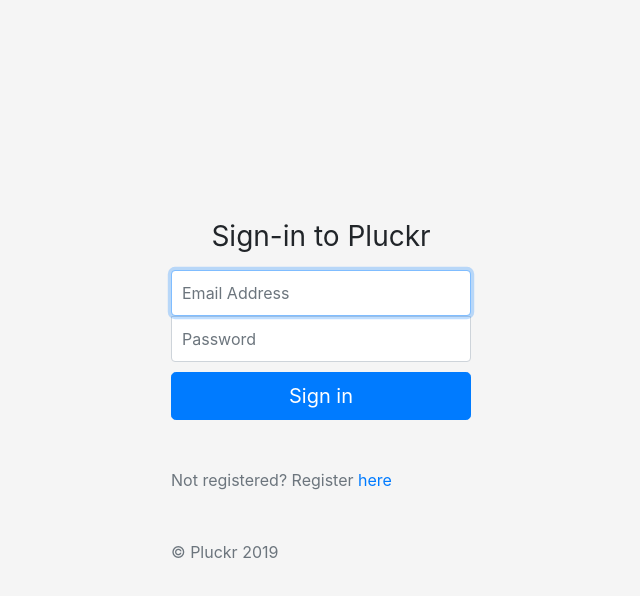
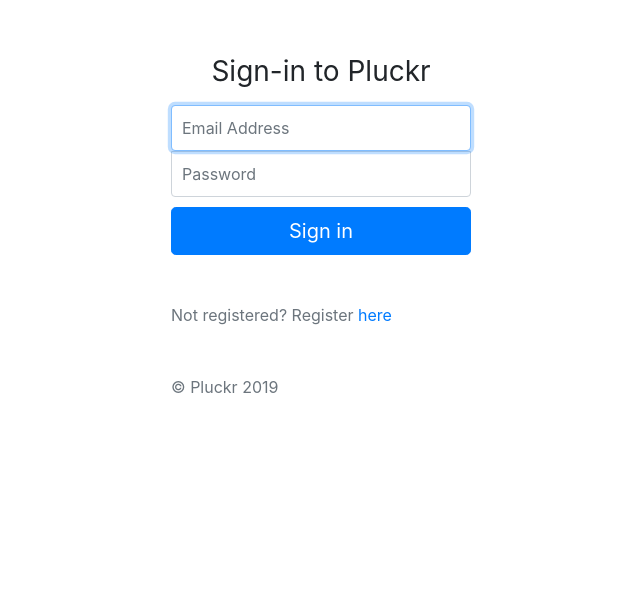
Before and after one commit to jamesbratt/Pluckr-ui, a React (Create React App) app: page / in a window 1280 px wide. Shown: the top 596 px of the page, without its empty margins (319-959 px from the left). Built offline with nearby package versions, Linux system fonts and the light colour scheme.

Commit message:
Fixing broken css causing register form to be cropped on top when viewed on smaller devices

```diff
--- a/src/css/builder.css
+++ b/src/css/builder.css
@@ -1,7 +1,3 @@
-#root {
-  height:100%;
-}
-
 .wrapper {
   margin-bottom: 0.5em;
   margin-top: 1em;
@@ -203,22 +199,9 @@ body {
 
 .login-wrapper {
   height: 100%;
-}
-
-.login-wrapper {
-  height: 100%;
-  display: -ms-flexbox;
-  display: -webkit-box;
-  display: flex;
-  -ms-flex-align: center;
-  -ms-flex-pack: center;
-  -webkit-box-align: center;
-  align-items: center;
-  -webkit-box-pack: center;
   justify-content: center;
   padding-top: 40px;
   padding-bottom: 40px;
-  background-color: #f5f5f5;
 }
 .form-register {
   width: 100%;
```
